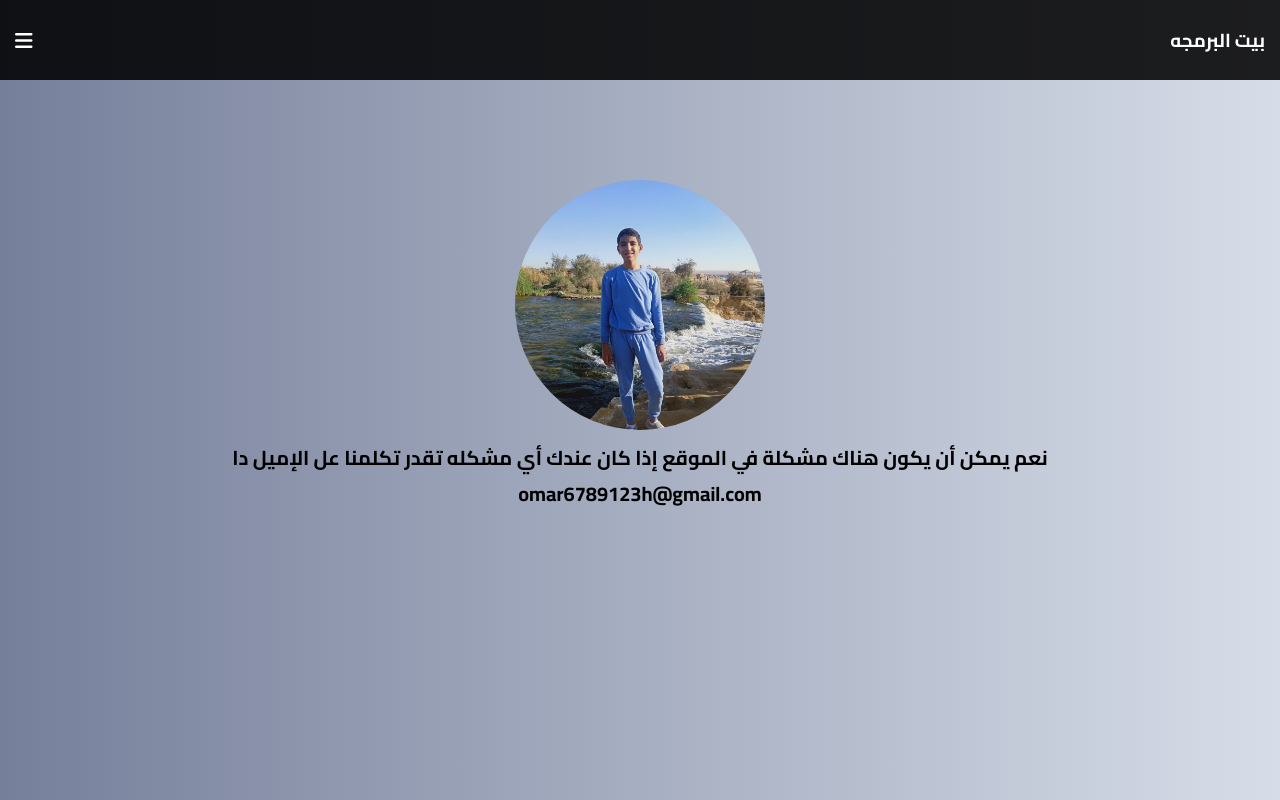
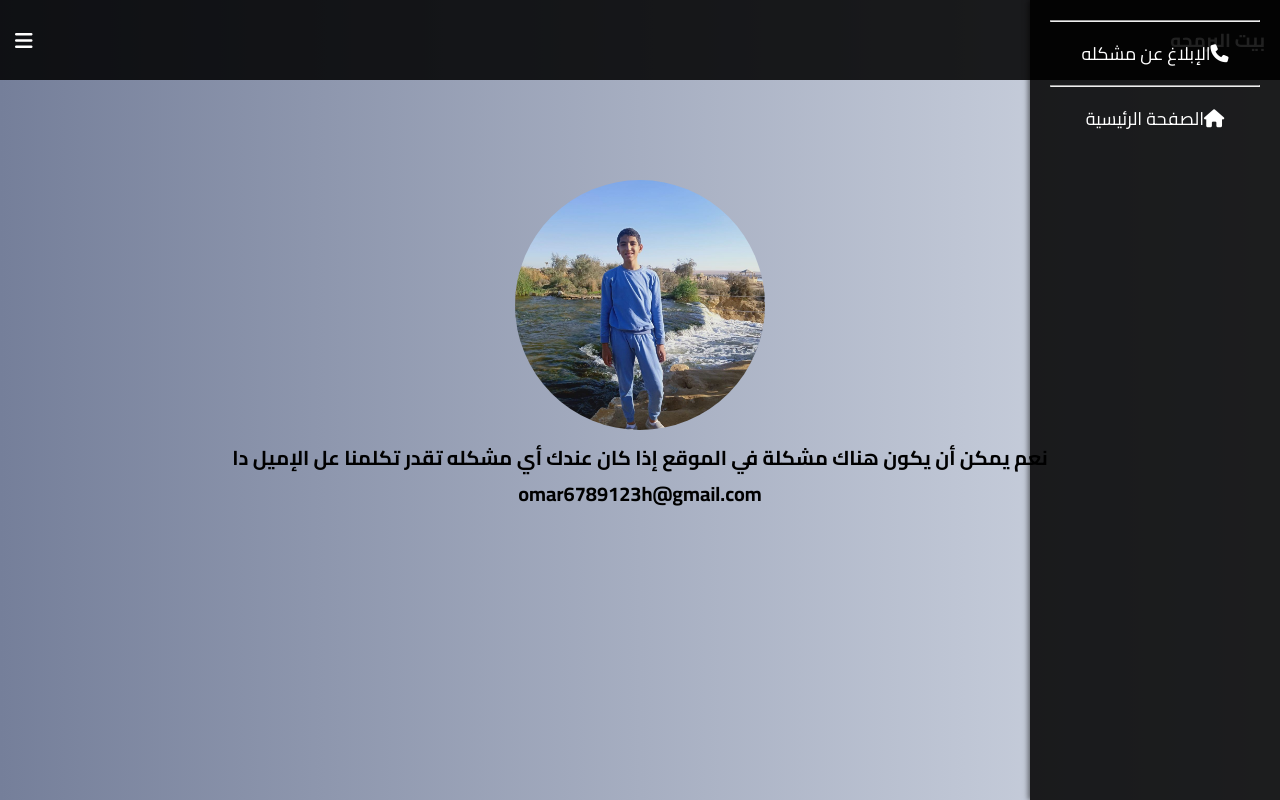
Before and after one commit to Moro933978/repourt-a-bug, a plain HTML site: page index.html in a window 1280 px wide. Both pictures are taken after a click on the button 23 px from the left and 40 px from the top of the page. Drawn offline with Linux system fonts and the light colour scheme; a web font is replaced by a local one.

Commit message:
Update index.html

```diff
--- a/index.html
+++ b/index.html
@@ -168,6 +168,14 @@ p{
             <button class="menu-button">
                 <i class="fa-solid fa-bars"></i>
             </button>
+            <div class="menu">
+                <ul>
+                    <hr>
+                    <li><a href="https://moro933978.github.io/repourt-a-bug/"><i class="fa-solid fa-phone"></i>الإبلاغ عن مشكله</a></li>
+                    <hr>
+                    <li><a href="https://moro933978.github.io/repourt-a-bug/"><i class="fa-solid fa-house"></i>الصفحة الرئيسية</a></li>
+                </ul>
+            </div>
         </div>
     </nav>
     <div class="outside">
```
